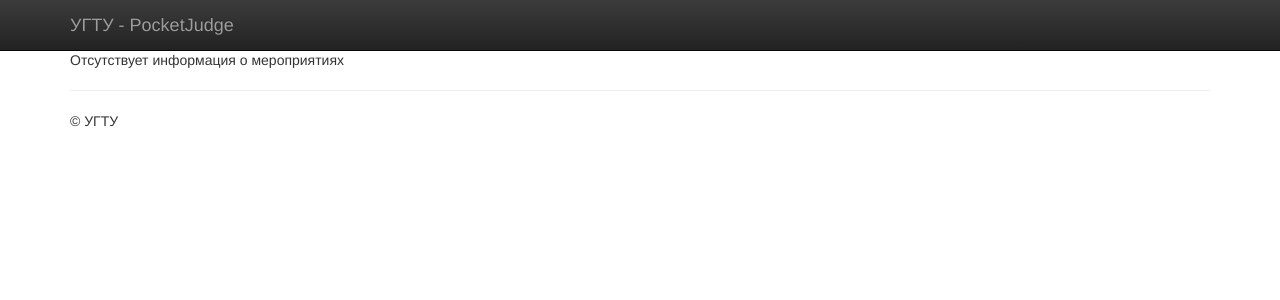
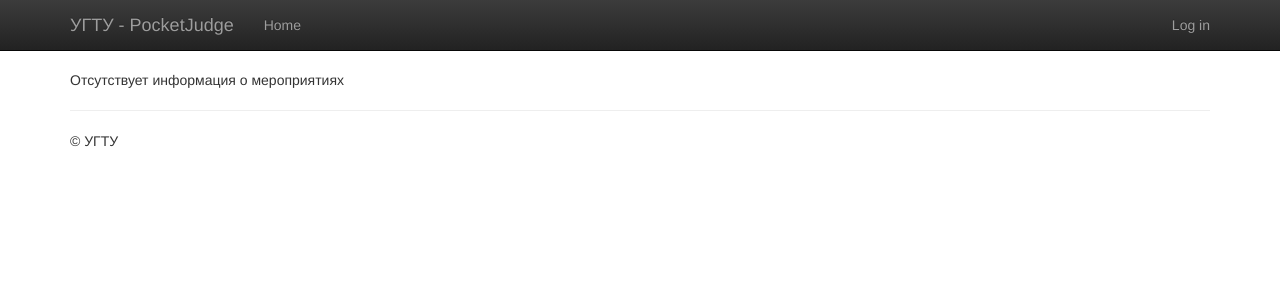
Before and after one commit to xMonkIT/PocketJudge, a Django app: template PocketJudgeServer/app/templates/app/index.html in a window 1280 px wide. Shown: the top 300 px of the page. Run offline with Django 3.2, Linux system fonts and the light colour scheme; the template is opened without the code that fills it, so the values that code supplies are empty; parts of the project's set-up code (start-up, migrations or seed data) failed here and were passed over; some libraries are stand-ins or nearby versions.

Commit message:
add login for simple users

```diff
--- a/PocketJudgeServer/PocketJudgeServer/settings.py
+++ b/PocketJudgeServer/PocketJudgeServer/settings.py
@@ -139,3 +139,5 @@ STATIC_URL = '/static/'
 REST_FRAMEWORK = {
     'DEFAULT_FILTER_BACKENDS': ('django_filters.rest_framework.DjangoFilterBackend',)
 }
+
+LOGIN_URL = '/login/'
--- a/PocketJudgeServer/PocketJudgeServer/urls.py
+++ b/PocketJudgeServer/PocketJudgeServer/urls.py
@@ -22,5 +22,5 @@ import rest_api.urls as api_urls
 urlpatterns = [
     url(r'^admin/', admin.site.urls),
     url(r'^api/', include(api_urls)),
-    url(r'^', include(app_urls))
+    url(r'^', include(app_urls, namespace="app"))
 ]
--- a/PocketJudgeServer/app/templates/app/base.html
+++ b/PocketJudgeServer/app/templates/app/base.html
@@ -14,14 +14,14 @@
         <link rel="icon" href="{% static 'app/img/favicon.ico' %}">
 
         <link rel="stylesheet" href="{% static 'app/css/bootstrap.min.css' %}">
+        <link rel="stylesheet" href="{% static 'app/css/bootstrap-theme.min.css' %}">
+        <link rel="stylesheet" href="{% static 'app/css/main.css' %}">
         <style>
             body {
-                padding-top: 50px;
+                padding-top: 70px;
                 padding-bottom: 20px;
             }
         </style>
-        <link rel="stylesheet" href="{% static 'app/css/bootstrap-theme.min.css' %}">
-        <link rel="stylesheet" href="{% static 'app/css/main.css' %}">
 
         <script src="{% static 'app/js/vendor/modernizr-2.8.3-respond-1.4.2.min.js' %}"></script>
     </head>
@@ -29,7 +29,8 @@
         <!--[if lt IE 8]>
             <p class="browserupgrade">You are using an <strong>outdated</strong> browser. Please <a href="http://browsehappy.com/">upgrade your browser</a> to improve your experience.</p>
         <![endif]-->
-    <nav class="navbar navbar-inverse navbar-fixed-top" role="navigation">
+
+    <div class="navbar navbar-inverse navbar-fixed-top" role="navigation">
         <div class="container">
             <div class="navbar-header">
                 <button type="button" class="navbar-toggle collapsed" data-toggle="collapse" data-target="#navbar" aria-expanded="false" aria-controls="navbar">
@@ -38,12 +39,20 @@
                     <span class="icon-bar"></span>
                     <span class="icon-bar"></span>
                 </button>
-          <a class="navbar-brand" href="{% url 'home' %}">УГТУ - PocketJudge</a>
+                <a class="navbar-brand" href="{% url 'app:home' %}">УГТУ - PocketJudge</a>
+            </div>
+            <div id="navbar" class="navbar-collapse collapse">
+                <ul class="nav navbar-nav">
+                    <li><a href="{% url 'app:home' %}">Home</a></li>
+{#                    <li><a href="{% url 'app:about' %}">About</a></li>#}
+{#                    <li><a href="{% url 'app:contact' %}">Contact</a></li>#}
+                </ul>
+                {% include 'app/loginpartial.html' %}
             </div>
         </div>
-    </nav>
+    </div>
 
-    <div class="container">
+    <div class="container" id="main-container">
       {% block content %}{% endblock %}
 
       <hr>
--- /dev/null
+++ b/PocketJudgeServer/app/templates/app/loginpartial.html
@@ -0,0 +1,26 @@
+{% if user.is_authenticated %}
+<form id="logoutForm" action="{% url 'app:logout' %}" method="post" class="navbar-right">
+    {% csrf_token %}
+    <ul class="nav navbar-nav navbar-right">
+        <li><span class="navbar-brand">Hello, {{ user.username }}!</span></li>
+        <li><a href="javascript:document.getElementById('logoutForm').submit()">Log out</a></li>
+    </ul>
+
+</form>
+
+{% else %}
+
+<ul class="nav navbar-nav navbar-right">
+    <li><a href="{% url 'app:login' %}">Log in</a></li>
+</ul>
+
+{#<form class="navbar-form navbar-right" role="form">#}
+{#    <div class="form-group">#}
+{#        <input type="text" placeholder="Имя пользователя" class="form-control">#}
+{#    </div>#}
+{#    <div class="form-group">#}
+{#        <input type="password" placeholder="Password" class="form-control">#}
+{#    </div>#}
+{#    <button type="submit" class="btn btn-success">Sign in</button>#}
+{#</form>#}
+{% endif %}
--- a/PocketJudgeServer/app/urls.py
+++ b/PocketJudgeServer/app/urls.py
@@ -1,6 +1,23 @@
+from datetime import datetime
+
 from django.conf.urls import url
-from . import views
+from django.contrib.auth import views as auth_views
+from . import views as app_views, forms as app_forms
 
 urlpatterns = [
-    url(r'^$', views.home, name='home')
+    url(r'^$', app_views.home, name='home'),
+    url(r'^login/$',
+        auth_views.login,
+        {
+            'template_name': 'app/login.html',
+            'authentication_form': app_forms.BootstrapAuthenticationForm,
+            'extra_context':
+            {
+                'title': 'Log in',
+                'year': datetime.now().year,
+            }
+        },
+        name='login'),
+    url(r'^logout$', auth_views.logout, {'next_page': '/', }, name='logout'),
+    url(r'logout-then-login', auth_views.logout_then_login)
 ]
```
Also changed, not shown: PocketJudgeServer/app/forms.py (added, +31 -0 lines), PocketJudgeServer/app/templates/app/login.html (added, +28 -0 lines). Lines whose indentation alone changed are shown as unchanged.
